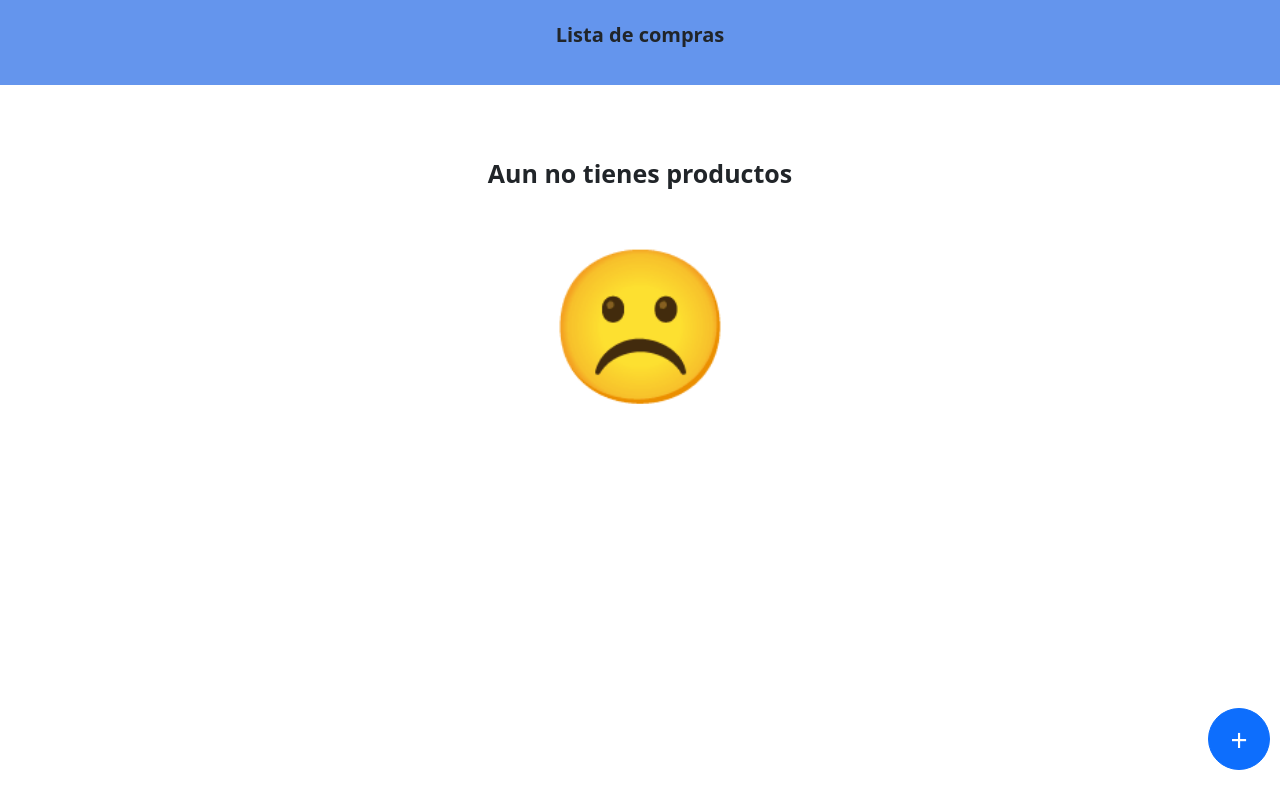
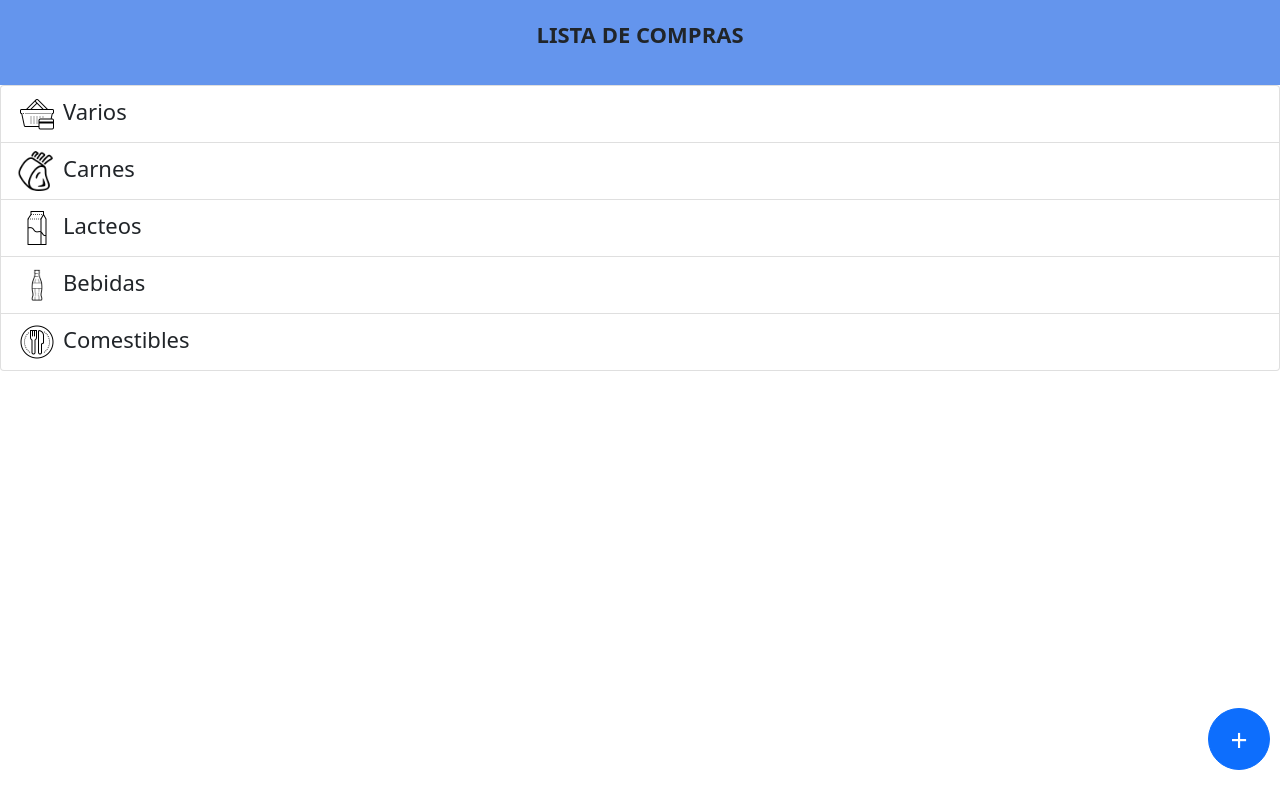
Before and after one commit to oliveravictor/minimarket, a plain HTML site: page index.html in a window 1280 px wide. Drawn offline with nearby package versions, Linux system fonts and the light colour scheme.

Commit message:
added list and icons

```diff
--- a/index.html
+++ b/index.html
@@ -7,7 +7,7 @@
 	<meta name="viewport" content="width=device-width, initial-scale=1.0">
 	<link href="https://cdn.jsdelivr.net/npm/bootstrap@5.1.0/dist/css/bootstrap.min.css" rel="stylesheet"
 		integrity="sha384-KyZXEAg3QhqLMpG8r+8fhAXLRk2vvoC2f3B09zVXn8CA5QIVfZOJ3BCsw2P0p/We" crossorigin="anonymous">
-	<link rel="stylesheet" type="text/css" href="index.css">
+	<link rel="stylesheet" type="text/css" href="styles.css">
 	<title>MiniMarket</title>
 </head>
 
@@ -22,13 +22,20 @@
 	</section>
 
 	<section id="list">
-		<p class="list__title">Lista</p>
+		<!-- <p class="list__title">Lista</p> -->
+		<ul class="list-group">
+			<li class="list-group-item"><img src="/images/varios.png" class="list__img">Varios</li>
+			<li class="list-group-item"><img src="/images/meat.png" class="list__img">Carnes</li>
+			<li class="list-group-item"><img src="/images/milk.png" class="list__img">Lacteos</li>
+			<li class="list-group-item"><img src="/images/drink.png" class="list__img">Bebidas</li>
+			<li class="list-group-item"><img src="/images/meal.png" class="list__img">Comestibles</li>
+		</ul>
 	</section>
+
 
 	<section id="detail">
 		<p>Detalle del producto</p>
 	</section>
-
 
 	<button id="add" type="button" class="btn btn-primary" data-bs-toggle="modal" data-bs-target="#screenLoad">
 		+
--- a/index.css
+++ b/styles.css
@@ -1,5 +1,5 @@
-#detail,
-#list {
+#empty,
+#detail {
     display: none;
 }
 
@@ -15,14 +15,19 @@
 }
 
 header {
-    align-items: center;
     background: cornflowerblue;
     display: flex;
     flex-direction: row;
     font-size: 20px;
     font-weight: 600;
     justify-content: center;
+    align-items: center;
     height: 85px;
+}
+
+header p {
+    font-size: 22px;
+    text-transform: uppercase;
 }
 
 #empty {
@@ -43,3 +48,12 @@ header {
     font-size: 25px;
     font-weight: 600;
 }
+
+.list__img {
+    width: 40px;
+    margin-right: 6px;
+}
+
+li {
+   font-size: 22px;
+}
```
Also changed, not shown: images/drink.png (added), images/meal.png (added), images/meat.png (added), images/milk.png (added), images/varios.png (added).
